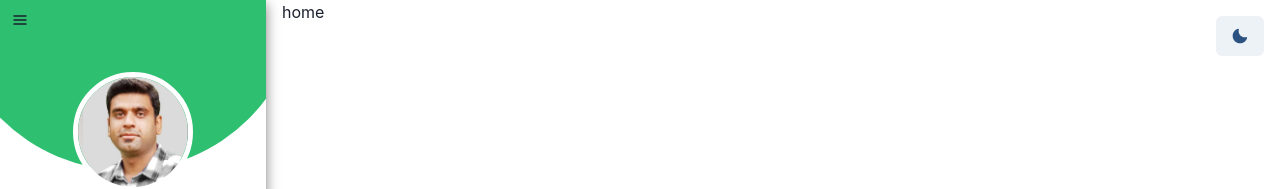
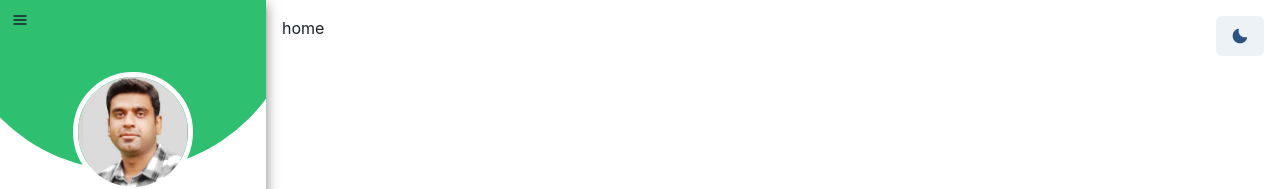
Before and after one commit to mrgoraya/mehran-portfolio, a React (Create React App) app: page / in a window 1280 px wide. Shown: the top 189 px of the page. Built offline with nearby package versions, Linux system fonts and the light colour scheme.

Commit message:
Update sidebar tab pages.

```diff
--- a/src/App.tsx
+++ b/src/App.tsx
@@ -8,9 +8,11 @@ import { Box } from "@chakra-ui/react";
 export const App = () => (
   <Fragment>
     <ToggleColorMode />
-    <Box position="absolute" left="17.625rem" height="100%">
-      <AppRoutes />
+    <Box display="flex">
+      <SideBar />
+      <Box margin="1rem">
+        <AppRoutes />
+      </Box>
     </Box>
-    <SideBar />
   </Fragment>
 );
```
